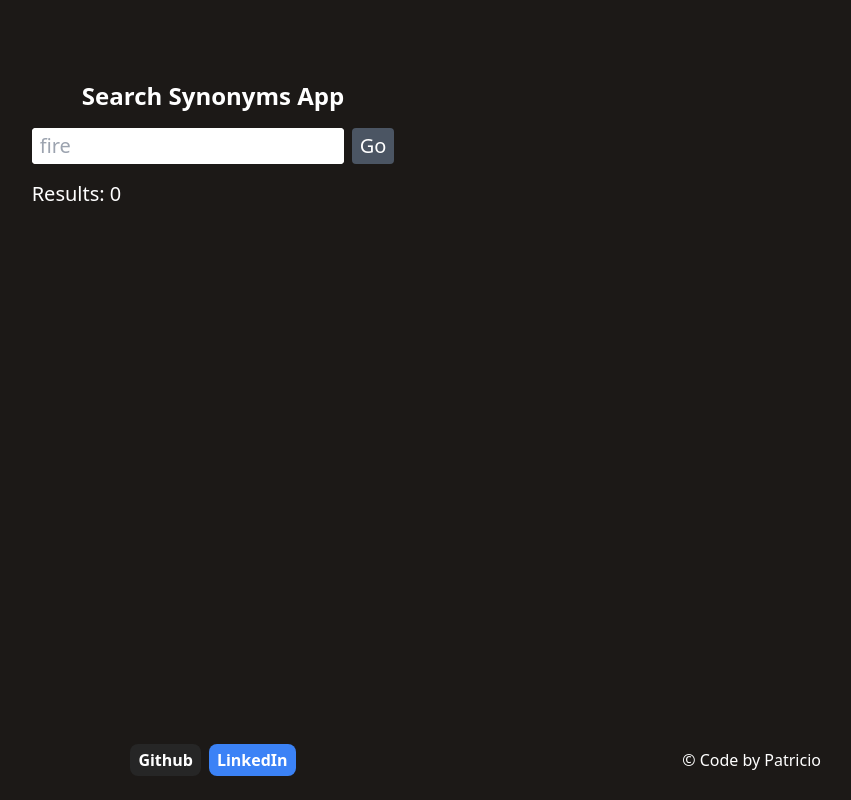
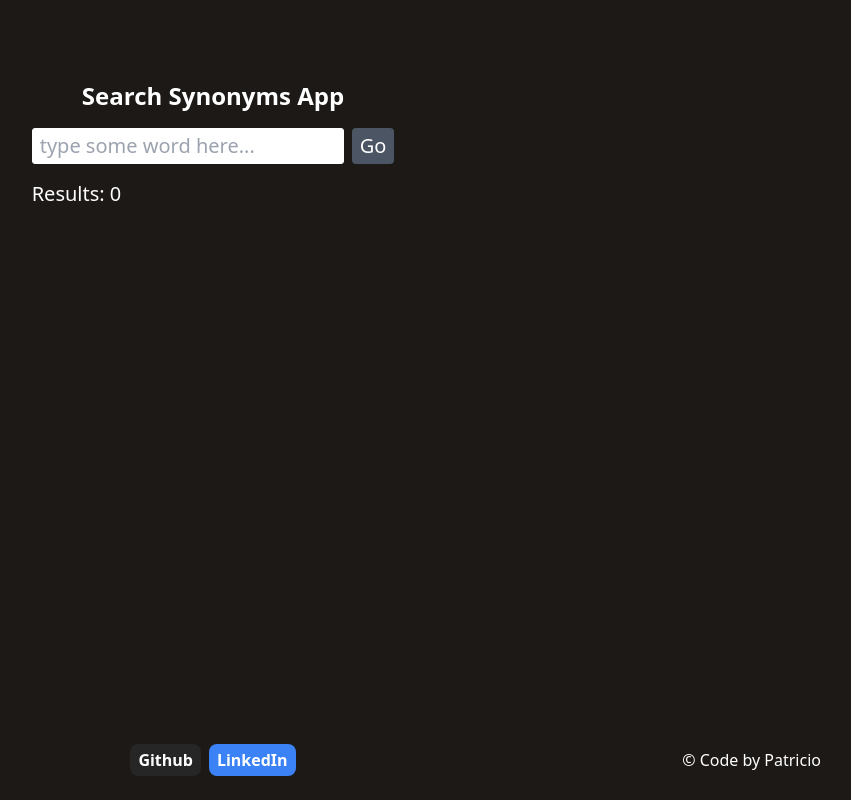
Before and after one commit to pato-1441/searchSynonyms, a React (Vite) app: page / in a window 1280 px wide. Shown: the whole page, without its empty margins (427-1278 px from the left). Built offline with nearby package versions, Linux system fonts and the light colour scheme.

Commit message:
placeholder changed

```diff
--- a/src/components/WordInput/WordInput.tsx
+++ b/src/components/WordInput/WordInput.tsx
@@ -43,7 +43,7 @@ const WordInput = (props: Props) => {
                 value={wordInput}
                 type="text"
                 className="rounded text-black px-2 py-1"
-                placeholder="fire"
+                placeholder="type some word here..."
               />
               {wordInput.length > 0 && (
                 <button
```
